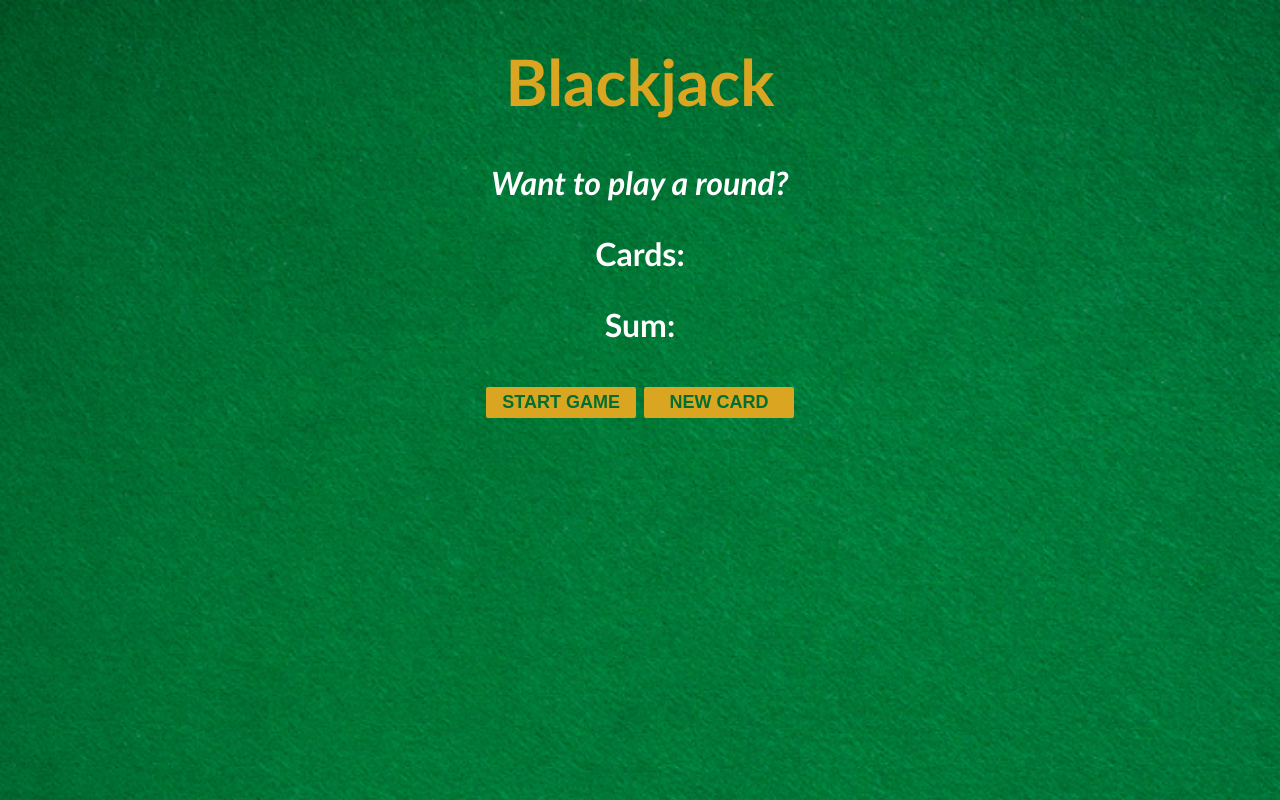
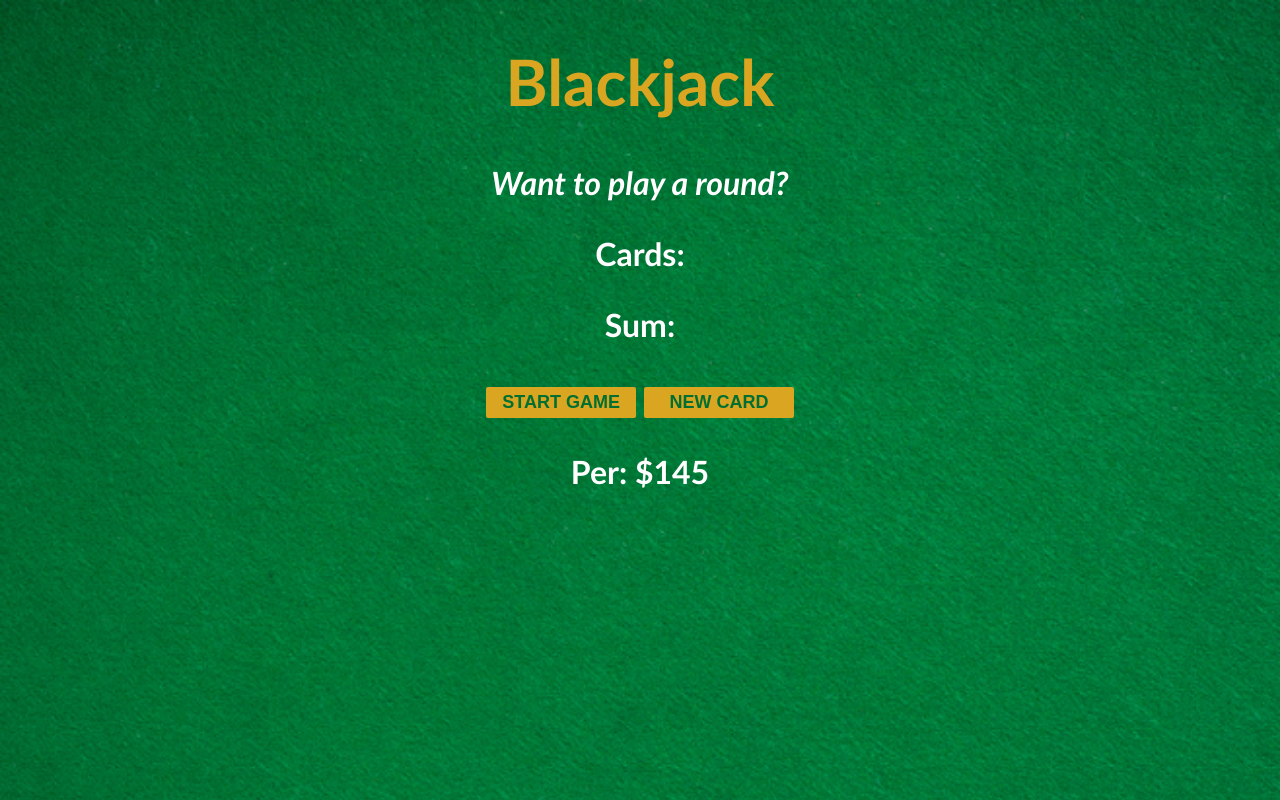
Before and after one commit to rfloresj/blackjack-game, a plain HTML site: page index.html in a window 1280 px wide. Drawn offline with Linux system fonts and the light colour scheme.

Commit message:
newCard()-new-statement-and-player-object

```diff
--- a/index.html
+++ b/index.html
@@ -13,6 +13,7 @@
     <p id="sum-el">Sum: </p>
     <button onclick="startGame()">START GAME</button>
     <button onclick="newCard()">NEW CARD</button>
+    <p id="player-el"></p>
     <script src="./index.js"></script>
 </body>
 </html>
--- a/index.js
+++ b/index.js
@@ -1,3 +1,11 @@
+let player = {
+  name: "Per",
+  chips: 145,
+  sayHello: function(){
+    console.log("Heisann!")
+  }
+}
+
 let cards = [];
 let sum = 0;
 let hasBlackJack = false;
@@ -6,8 +14,9 @@ let message = "";
 let messageEl = document.getElementById("message-el");
 let sumEl = document.getElementById("sum-el");
 let cardsEl = document.getElementById("cards-el");
+let playerEl = document.getElementById('player-el');
 
-console.log(cards);
+playerEl.textContent = player.name + ": $" + player.chips;
 
 // let sumEl = document.querySelector('#sum-el');  // query = ask, question + selector = CSS selector, ask for a selector
 
@@ -52,9 +61,12 @@ function renderGame() {
   messageEl.textContent = message;
 }
 
+
 function newCard() {
+  if(isAlive === true && hasBlackJack === false){
   let card = getRandomCard();
   sum += card;
   cards.push(card);
   renderGame();
 }
+}
```
